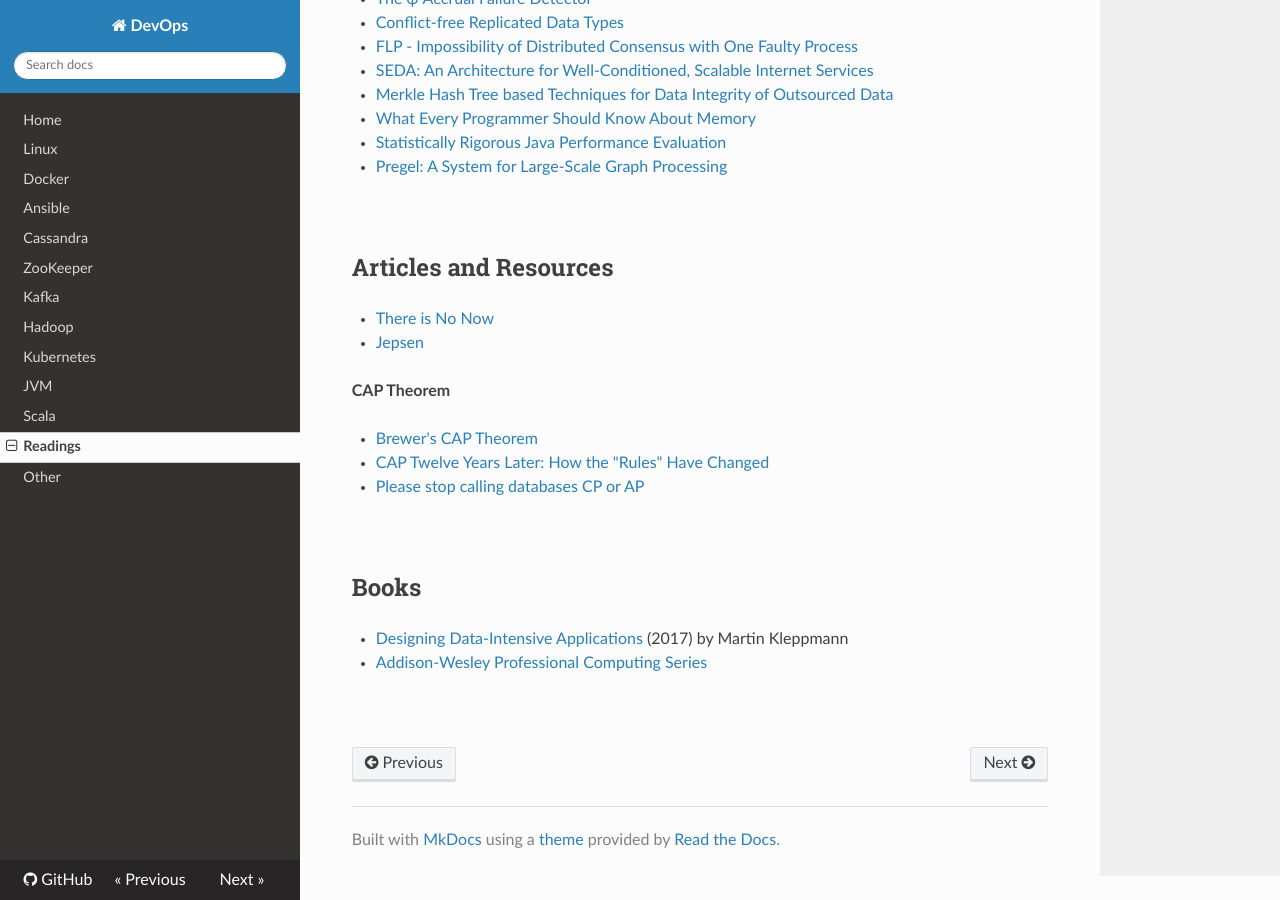
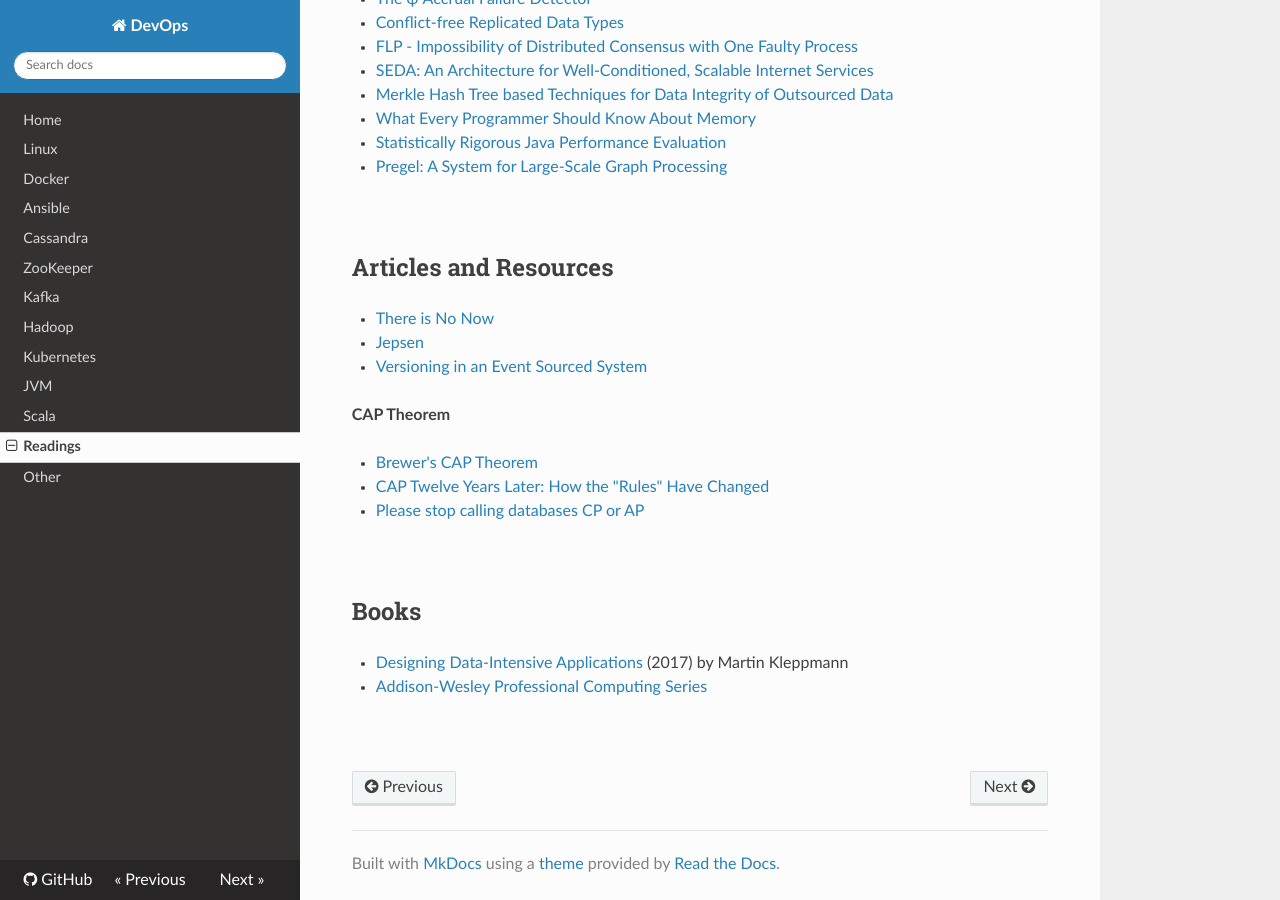
Before and after one commit to niqdev/devops, an MkDocs documentation site: the page built from docs/readings.md, in a window 1280 px wide and 900 px high, scrolled down 504 px. Built offline with MkDocs 1.6.1, drawn with Linux system fonts in a browser that asks for light colours; nearby versions of some CDN libraries; old or Windows-style settings are respelled for this version of MkDocs.

Commit message:
update docs

```diff
--- a/docs/readings.md
+++ b/docs/readings.md
@@ -52,6 +52,8 @@
 
 * [Jepsen](https://aphyr.com/tags/Jepsen)
 
+* [Versioning in an Event Sourced System](https://leanpub.com/esversioning/read)
+
 **CAP Theorem**
 
 * [Brewer's CAP Theorem](http://www.julianbrowne.com/article/brewers-cap-theorem)
```
